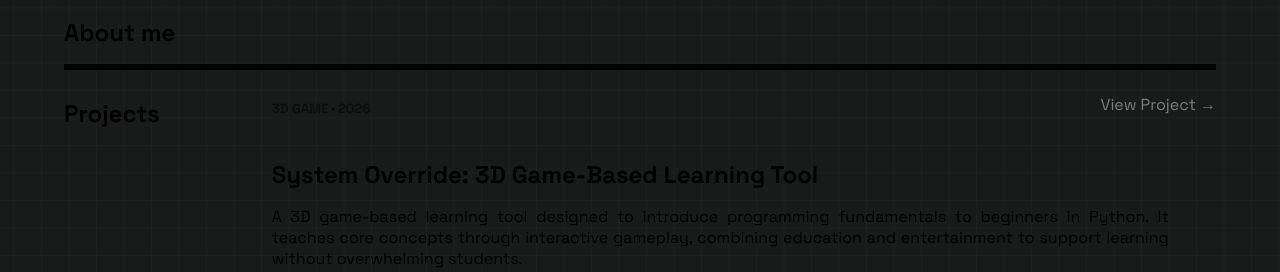
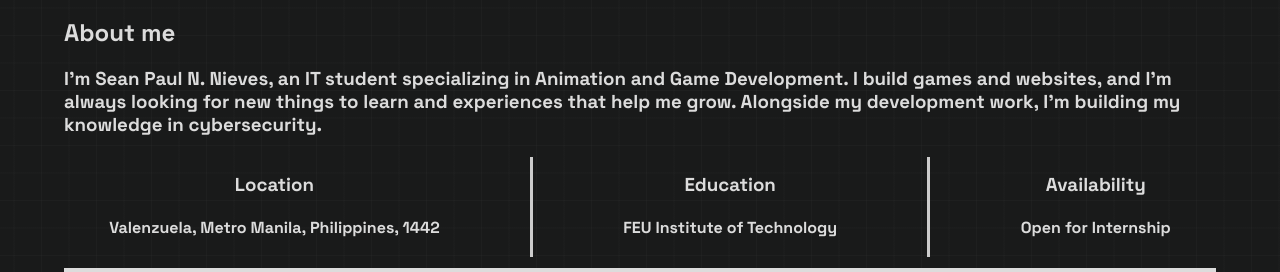
Before and after one commit to Sean-Paul-Nieves/Website-Portfolio, a plain HTML site: page index.html in a window 1280 px wide. Shown: the part 528-800 px from the top of the page. Drawn offline with Linux system fonts and the light colour scheme.

Commit message:
feats: about section

```diff
--- a/index.html
+++ b/index.html
@@ -57,6 +57,28 @@
 
       <section id="about" class="about">
         <h2>About me</h2>
+        <h3>
+            I’m Sean Paul N. Nieves, an IT student specializing in Animation and Game Development.
+            I build games and websites, and I’m always looking for new things to learn and experiences
+            that help me grow. Alongside my development work, I’m building my knowledge in cybersecurity.
+        </h3>
+        <div class="wrapper">
+          <div>
+            <h3>Location</h3>
+            <h4>Valenzuela, Metro Manila, Philippines, 1442</h4>
+          </div>
+          <div class="vertical-divider"></div>
+          <div>
+            <h3>Education</h3>
+            <h4>FEU Institute of Technology</h4>
+          </div>
+          <div class="vertical-divider"></div>
+          <div>
+            <h3>Availability</h3>
+            <h4>Open for Internship</h4>
+          </div>
+        </div>
+
       </section>
 
       <hr>
--- a/styles.css
+++ b/styles.css
@@ -13,6 +13,7 @@ body {
   padding: 0;
   background-color: var(--bg);
   --color: rgba(114, 114, 114, 0.05);
+  color: var(--text);
   background-color: #191a1a;
   background-image: linear-gradient(0deg, transparent 24%, var(--color) 25%, var(--color) 26%, transparent 27%,transparent 74%, var(--color) 75%, var(--color) 76%, transparent 77%,transparent),
   linear-gradient(90deg, transparent 24%, var(--color) 25%, var(--color) 26%, transparent 27%,transparent 74%, var(--color) 75%, var(--color) 76%, transparent 77%,transparent);
@@ -157,6 +158,20 @@ section h2 {
   display: flex;
   justify-content: space-between;
 }
+/* ---------- About ---------- */
+.about .wrapper {
+  display: flex;
+}
+
+.about .wrapper div {
+  margin:auto;
+  text-align: center;
+}
+.vertical-divider {
+    width: 3px;
+    height: 100px;
+    background-color: #ccc;
+}
 
 /* ---------- Projects ---------- */
 .projects {
```
